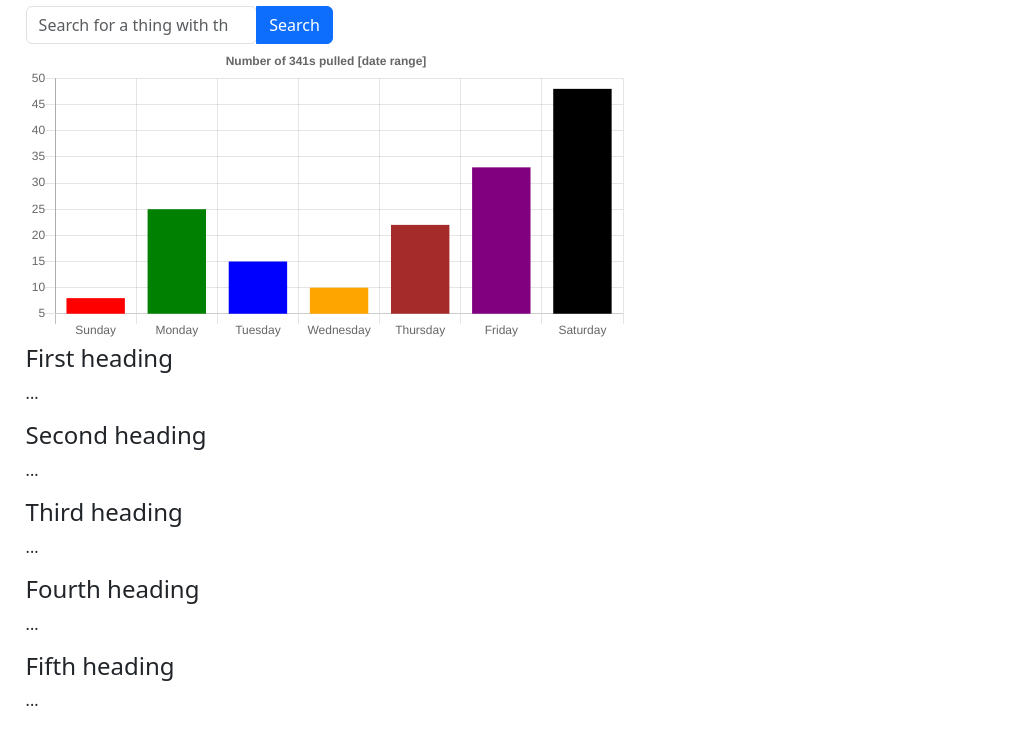
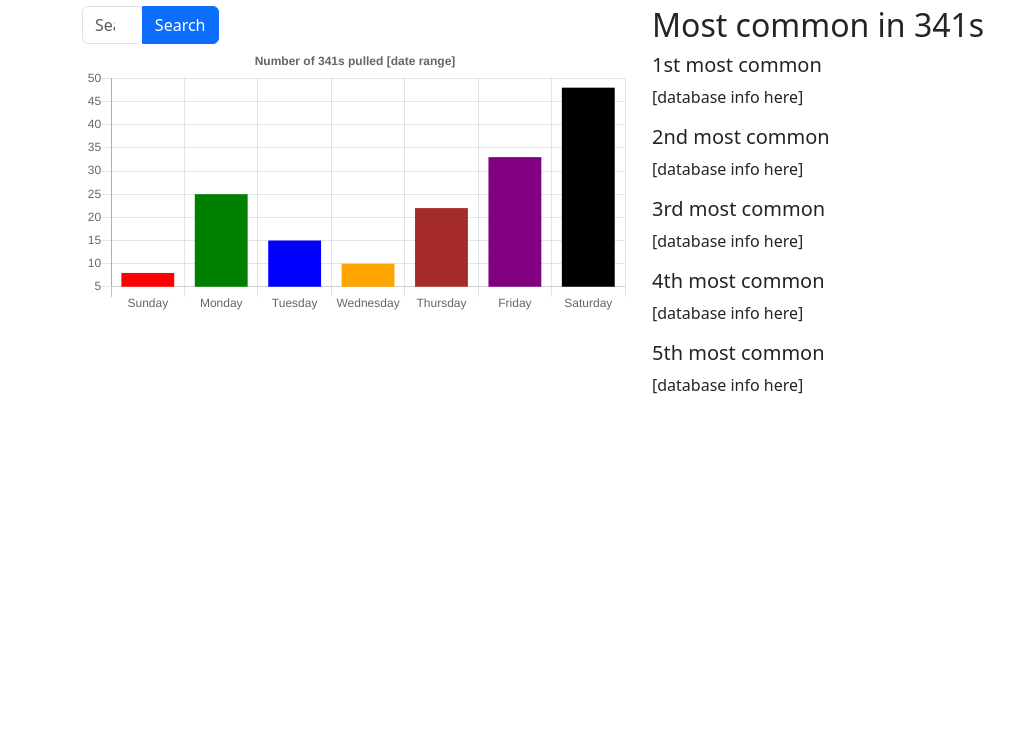
Before and after one commit to ethan-kisiel/virt-341, a Flask app: page /organization/ in a window 1280 px wide. Shown: the part 144-898 px from the top of the page, without its empty margins (0-1021 px from the left). After the commit the page ends 538 px from the top, so only its background shows below. Run offline with Flask 3, Linux system fonts and the light colour scheme; parts of the project's set-up code (start-up, migrations or seed data) failed here and were passed over.

Commit message:
issue #23 comments/changes

```diff
--- a/src/blueprints/organization/templates/organization.html
+++ b/src/blueprints/organization/templates/organization.html
@@ -3,27 +3,40 @@
 {% block header %}
   <h1>{% block title %}[Organization] View{% endblock %}</h1>
   <link rel="stylesheet" href="{{ url_for('bp_organization.static', filename='css/styles.css') }}">
-  <script src="{{ url_for('bp_organization.static', filename='js/charts.js') }}" defer></script>
-  <script src="https://cdnjs.cloudflare.com/ajax/libs/Chart.js/2.9.4/Chart.js"></script>{% endblock %}
+{% endblock %}
 <!-- make search bar for finding specific students/dates/etc, graph bar for the days of week and how many have been pulled since, common words for 341s input w/custom date range -->
 {% block content %}
-<div class="input-group w-25">
-  <input type="search" class="form-control rounded w" placeholder="Search for a thing with this" aria-label="Search""/>
-  <button type="button" class="btn btn-primary">Search</button>
+<div class="container">
+  <div class="row">
+
+    <div class="col-md-6">
+      <div class="input-group w-25">
+        <input type="search" class="form-control rounded w" placeholder="Search for a thing with this" aria-label="Search" />
+        <button type="button" class="btn btn-primary">Search</button>
+      </div>
+      <div onload="formChart()"></div>
+      <canvas id="myChart" style="width:100%;max-width:600px;"></canvas>
+    </div>
+
+    <div class="col-md-6">
+      <div data-bs-spy="scroll" data-bs-target="#navbar-example2" data-bs-offset="0" class="scrollspy-example" tabindex="0">
+        <h2>Most common in 341s</h2>
+        <h5 id="scrollspyHeading1">1st most common</h5>
+        <p>[database info here]</p>
+        <h5 id="scrollspyHeading2">2nd most common</h5>
+        <p>[database info here]</p>
+        <h5 id="scrollspyHeading3">3rd most common</h5>
+        <p>[database info here]</p>
+        <h5 id="scrollspyHeading4">4th most common</h5>
+        <p>[database info here]</p>
+        <h5 id="scrollspyHeading5">5th most common</h5>
+        <p>[database info here]</p>
+      </div>
+    </div>
+  </div>
 </div>
-<body onload="formChart()"></body>
-<canvas id="myChart" style="width:100%;max-width:600px;"></canvas>
 
-<div data-bs-spy="scroll" data-bs-target="#navbar-example2" data-bs-offset="0" class="scrollspy-example" tabindex="0">
-  <h4 id="scrollspyHeading1">First heading</h4>
-  <p>...</p>
-  <h4 id="scrollspyHeading2">Second heading</h4>
-  <p>...</p>
-  <h4 id="scrollspyHeading3">Third heading</h4>
-  <p>...</p>
-  <h4 id="scrollspyHeading4">Fourth heading</h4>
-  <p>...</p>
-  <h4 id="scrollspyHeading5">Fifth heading</h4>
-  <p>...</p>
-</div>
+<script src="{{ url_for('bp_organization.static', filename='js/charts.js') }}"></script>
+<script src="https://cdnjs.cloudflare.com/ajax/libs/Chart.js/2.9.4/Chart.js"></script>
+
 {% endblock %}
```
